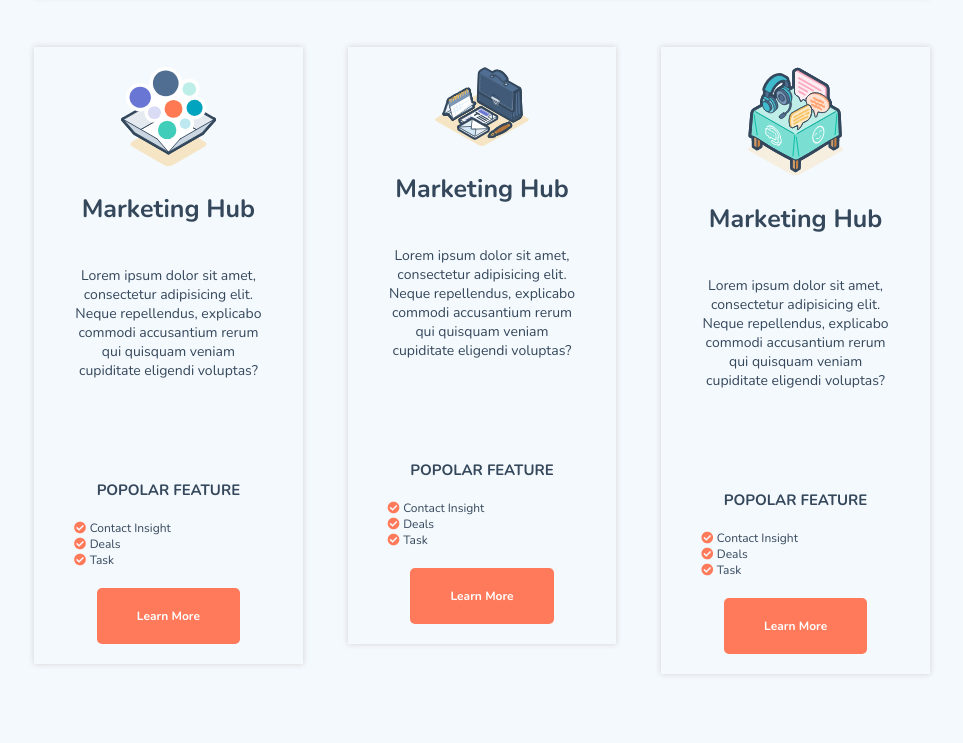
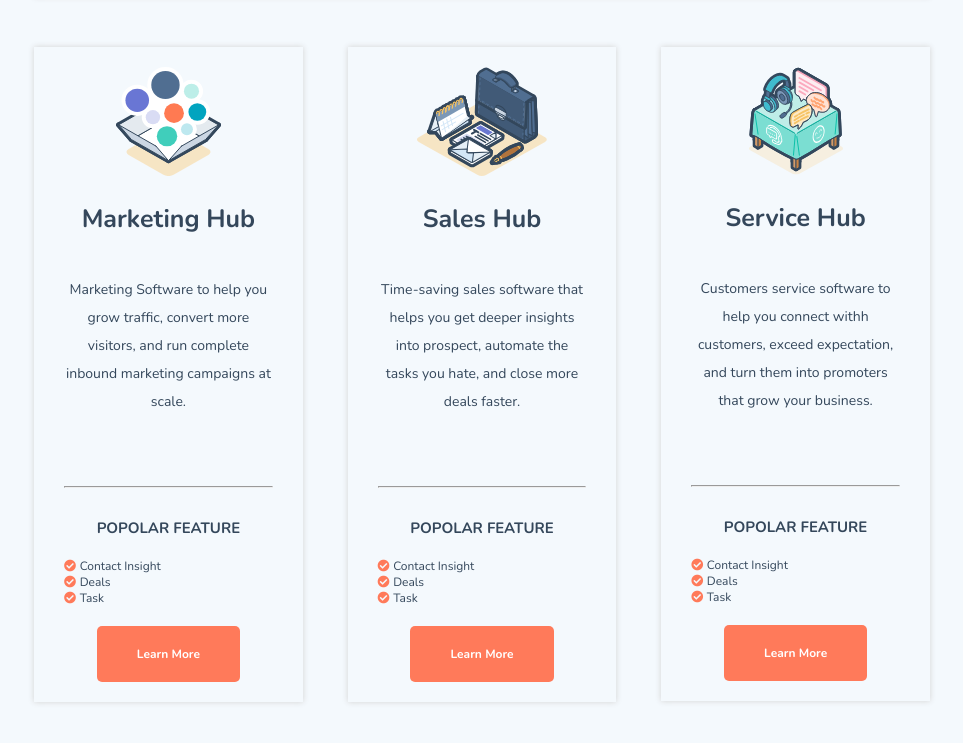
Before and after one commit to Edomak/htmlcss-hubspot, a plain HTML site: page index.html in a window 1280 px wide. Shown: the part 1310-2053 px from the top of the page, without its empty margins (158-1121 px from the left). Drawn offline with nearby package versions, Linux system fonts and the light colour scheme.

Commit message:
3 col terminata

```diff
--- a/css/style.css
+++ b/css/style.css
@@ -274,13 +274,21 @@ a  {
 .bottom-middle,
 .bottom-right {
     width: 30%;
-    padding: 20px 40px;
+    padding: 20px 30px;
     text-align: center;
     box-shadow: 0 0 6px lightgray;
 }
 
-.main-bottom  .img-section-3col > img {
+.bottom-left  .img-section-3col > img {
     width: 50%;
+}
+
+.bottom-middle  .img-section-3col > img {
+    width: 62%;
+}
+
+.bottom-right  .img-section-3col > img {
+    width: 45%;
 }
 
 .main-bottom .content-3col > h3 {
@@ -294,6 +302,7 @@ a  {
     font-size: 14px;
     color: #34475b;
     padding: 20px 0;
+    line-height: 2;
 }
 
 .main-bottom .content-3col > h5 {
@@ -301,7 +310,7 @@ a  {
     color: #34475b;
     font-weight: bold;
     text-transform: uppercase;
-    padding-top: 80px;
+    padding-top: 30px;
     padding-bottom: 20px;
 }
 
@@ -323,3 +332,7 @@ a  {
     padding: 10px 40px;
     margin-top: 20px;
 }
+
+.bottom-hr {
+    margin-top: 50px;
+}
--- a/index.html
+++ b/index.html
@@ -95,6 +95,7 @@
                     <h2>Powerful Alone. Better Togheter</h2>
                     <p>Hubspot offers a full stack of software for marketing, sales, and customer service, with a completely free CRM at it's core. <br> They're powerful alone - but even better when used togheter.</p>
                 </section>
+                <!-- CRM Hub -->
                 <section class="main-middle clearfix">
                     <div class="img-section float-left">
                         <img src="img/book.svg" alt="book"> <br>
@@ -120,6 +121,8 @@
                         </ul>
                     </div>
                 </section>
+                 <!-- /CRM Hub -->
+                 <!-- Marketing Hub -->
                 <section class="main-bottom clearfix">
                     <div class="bottom-left float-left">
                         <div class="img-section-3col">
@@ -127,7 +130,8 @@
                         </div>
                         <div class="content-3col">
                             <h3>Marketing Hub</h3>
-                            <p>Lorem ipsum dolor sit amet, consectetur adipisicing elit. Neque repellendus, explicabo commodi accusantium rerum qui quisquam veniam cupiditate eligendi voluptas?</p>
+                            <p>Marketing Software to help you grow traffic, convert more visitors, and run complete inbound marketing campaigns at scale.</p>
+                            <hr class="bottom-hr">
                             <h5>popolar feature</h5>
                             <ul class="list-inline">
                                 <li>
@@ -146,13 +150,16 @@
                             <a class="btn btn-orange btn-orange-lg learnmore" href="#">Learn More</a>
                         </div>
                     </div>
+                     <!-- /Marketing Hub -->
+                     <!-- Sales Hub -->
                     <div class="bottom-middle float-left">
                         <div class="img-section-3col">
                             <img src="img/office.svg" alt="office">
                         </div>
                         <div class="content-3col">
-                            <h3>Marketing Hub</h3>
-                            <p>Lorem ipsum dolor sit amet, consectetur adipisicing elit. Neque repellendus, explicabo commodi accusantium rerum qui quisquam veniam cupiditate eligendi voluptas?</p>
+                            <h3>Sales Hub</h3>
+                            <p>Time-saving sales software that helps you get deeper insights into prospect, automate the tasks you hate, and close more deals faster.</p>
+                            <hr class="bottom-hr">
                             <h5>popolar feature</h5>
                             <ul class="list-inline">
                                 <li>
@@ -171,13 +178,16 @@
                             <a class="btn btn-orange btn-orange-lg learnmore" href="#">Learn More</a>
                         </div>
                     </div>
+                     <!-- /Sales Hub -->
+                     <!-- Service Hub -->
                     <div class="bottom-right float-left">
                         <div class="img-section-3col">
                             <img src="img/table.svg" alt="table">
                         </div>
                         <div class="content-3col">
-                            <h3>Marketing Hub</h3>
-                            <p>Lorem ipsum dolor sit amet, consectetur adipisicing elit. Neque repellendus, explicabo commodi accusantium rerum qui quisquam veniam cupiditate eligendi voluptas?</p>
+                            <h3>Service Hub</h3>
+                            <p>Customers service software to help you connect withh customers, exceed expectation, and turn them into promoters that grow your business.</p>
+                            <hr class="bottom-hr">
                             <h5>popolar feature</h5>
                             <ul class="list-inline">
                                 <li>
@@ -196,6 +206,12 @@
                             <a class="btn btn-orange btn-orange-lg learnmore" href="#">Learn More</a>
                         </div>
                     </div>
+                     <!-- /Service Hub -->
+                </section>
+                <section class="data">
+                    <div class="container-lg">
+
+                    </div>
                 </section>
             </div>
         </main>
```
